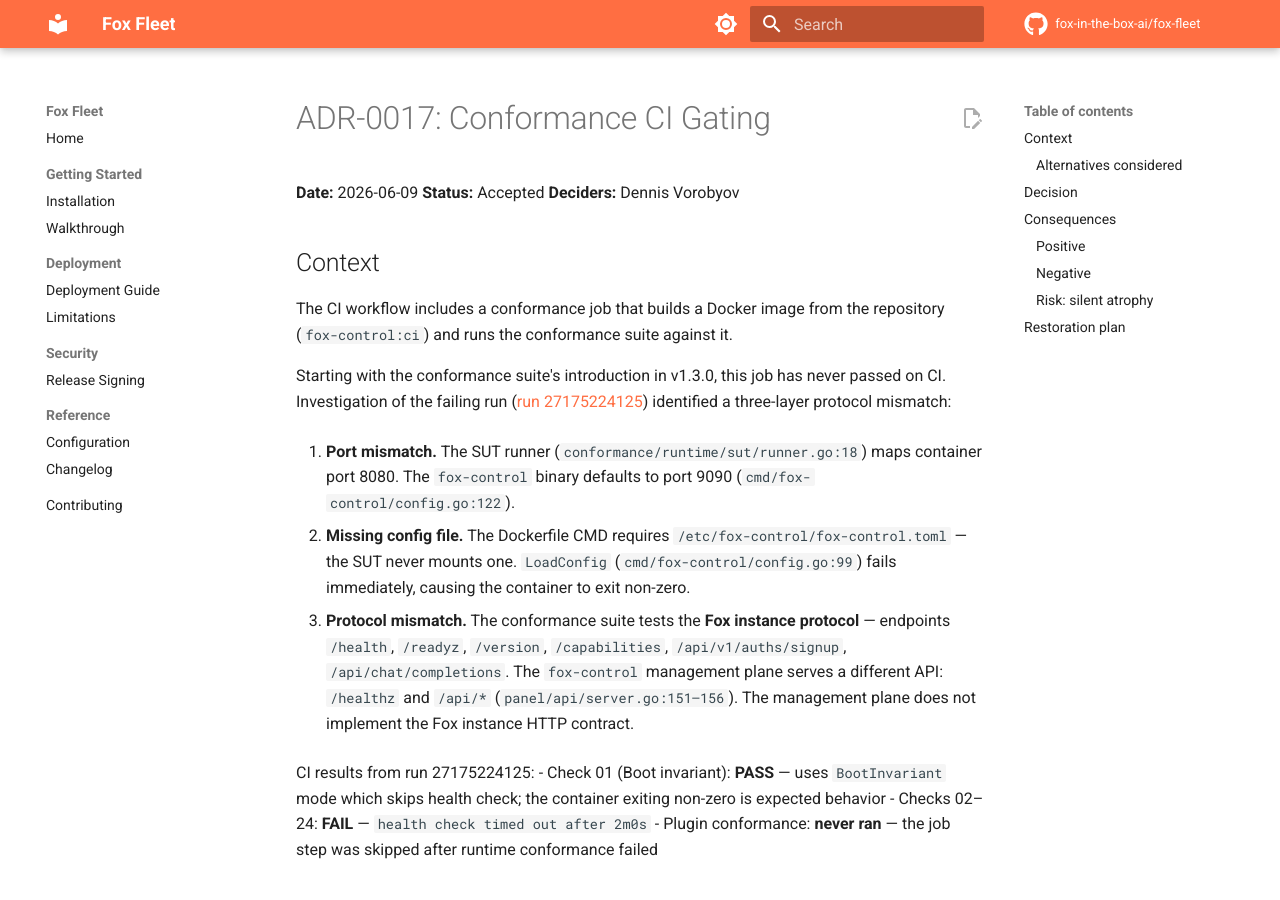
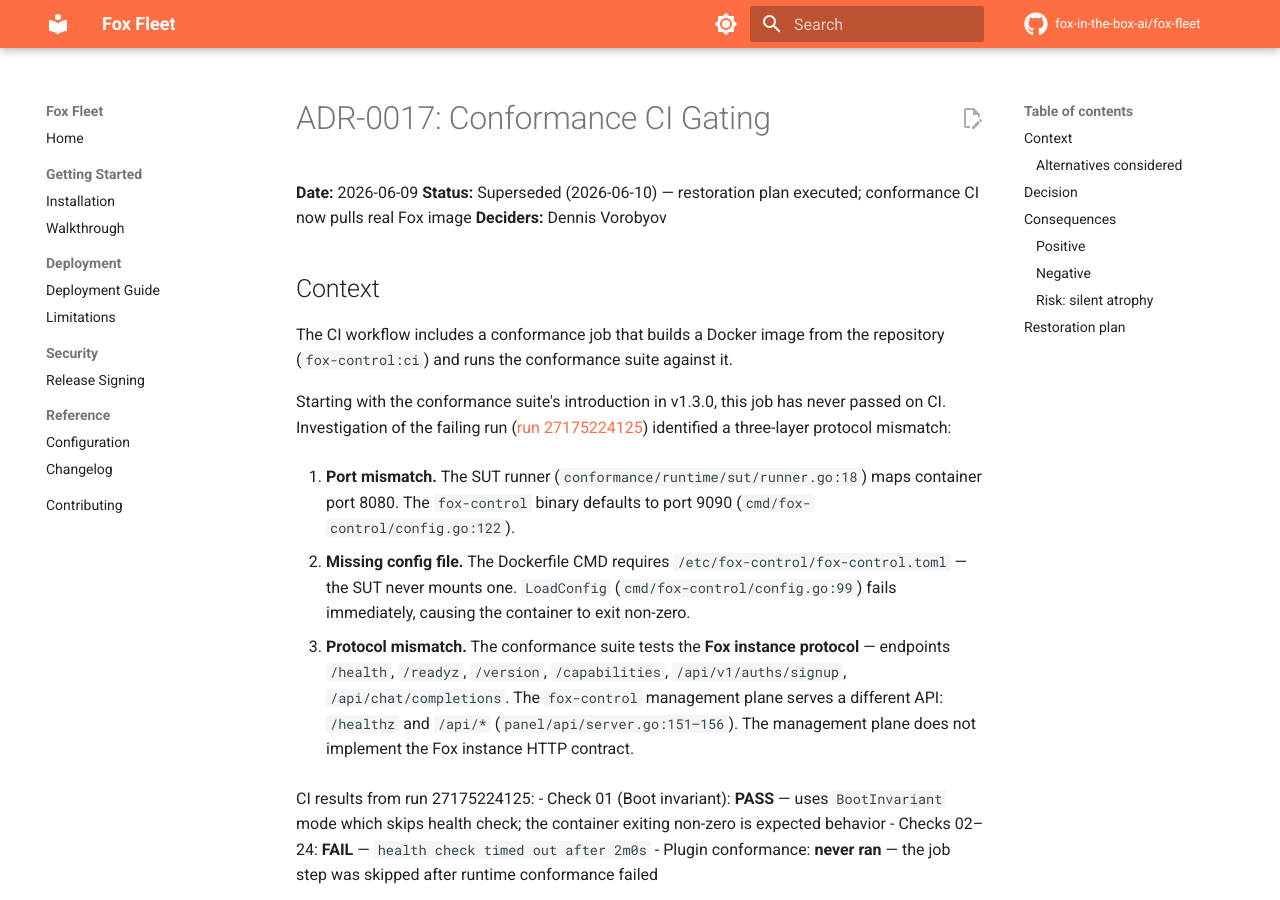
Before and after one commit to fox-in-the-box-ai/fox-fleet, an MkDocs documentation site: the page built from docs/architecture/adr/0017-conformance-ci-gating.md, in a window 1280 px wide and 900 px high. Built offline with MkDocs 1.6.1 and Material for MkDocs 9.7.7, drawn with Linux system fonts in a browser that asks for light colours; comment, search, counter and statistics services are not loaded.

Commit message:
docs: CHANGELOG and ADR-0017 for conformance alignment (#113)
FLEET-07: Add unreleased CHANGELOG entries for checks 01, 04, 13, 17
and the CI job fix. Mark ADR-0017 as superseded — restoration plan
executed.

```diff
--- a/docs/architecture/adr/0017-conformance-ci-gating.md
+++ b/docs/architecture/adr/0017-conformance-ci-gating.md
@@ -1,7 +1,7 @@
 # ADR-0017: Conformance CI Gating
 
 **Date:** 2026-06-09
-**Status:** Accepted
+**Status:** Superseded (2026-06-10) — restoration plan executed; conformance CI now pulls real Fox image
 **Deciders:** Dennis Vorobyov
 
 ## Context
```
Also changed, not shown: CHANGELOG.md (+13 -0 lines).
